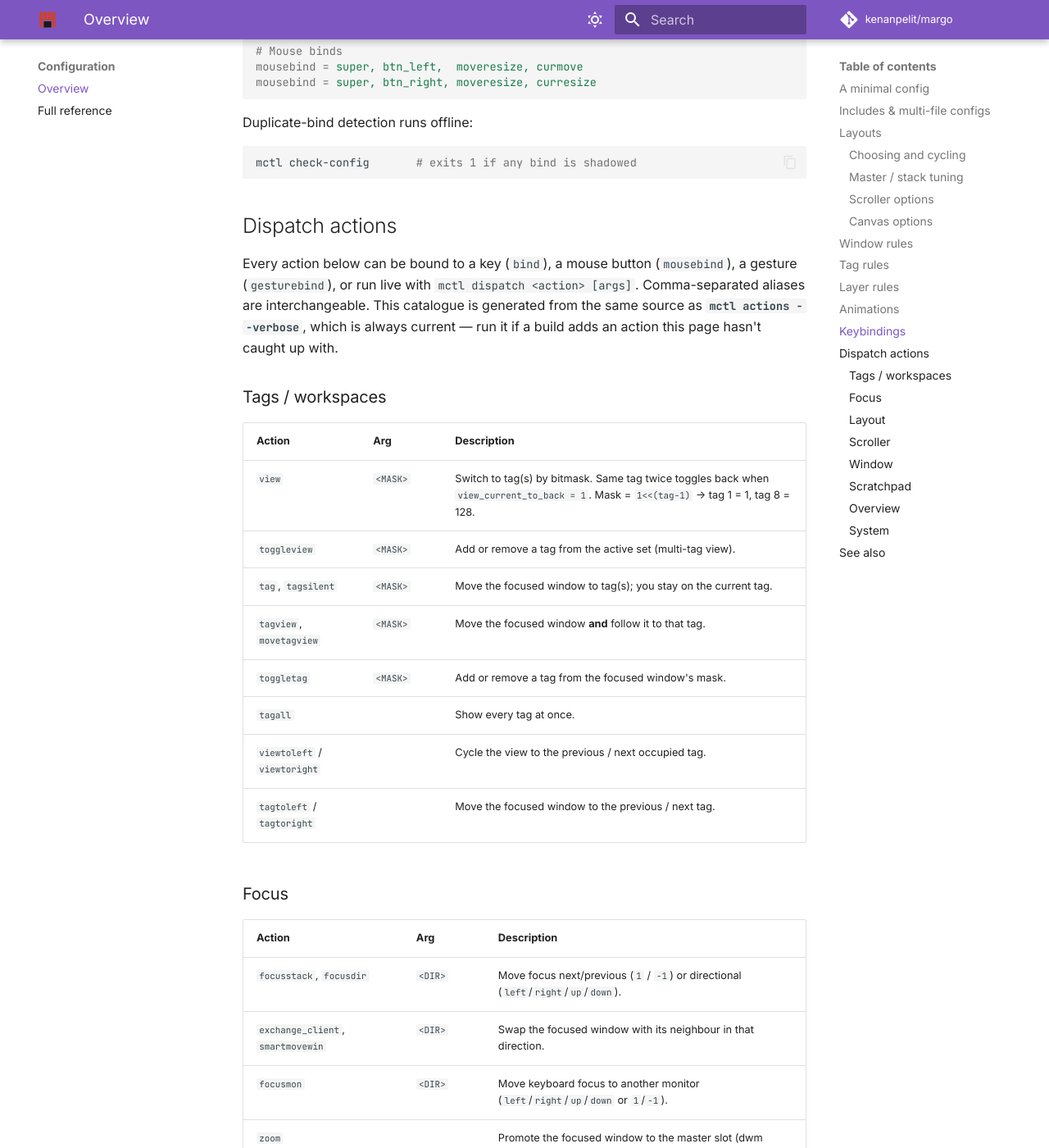
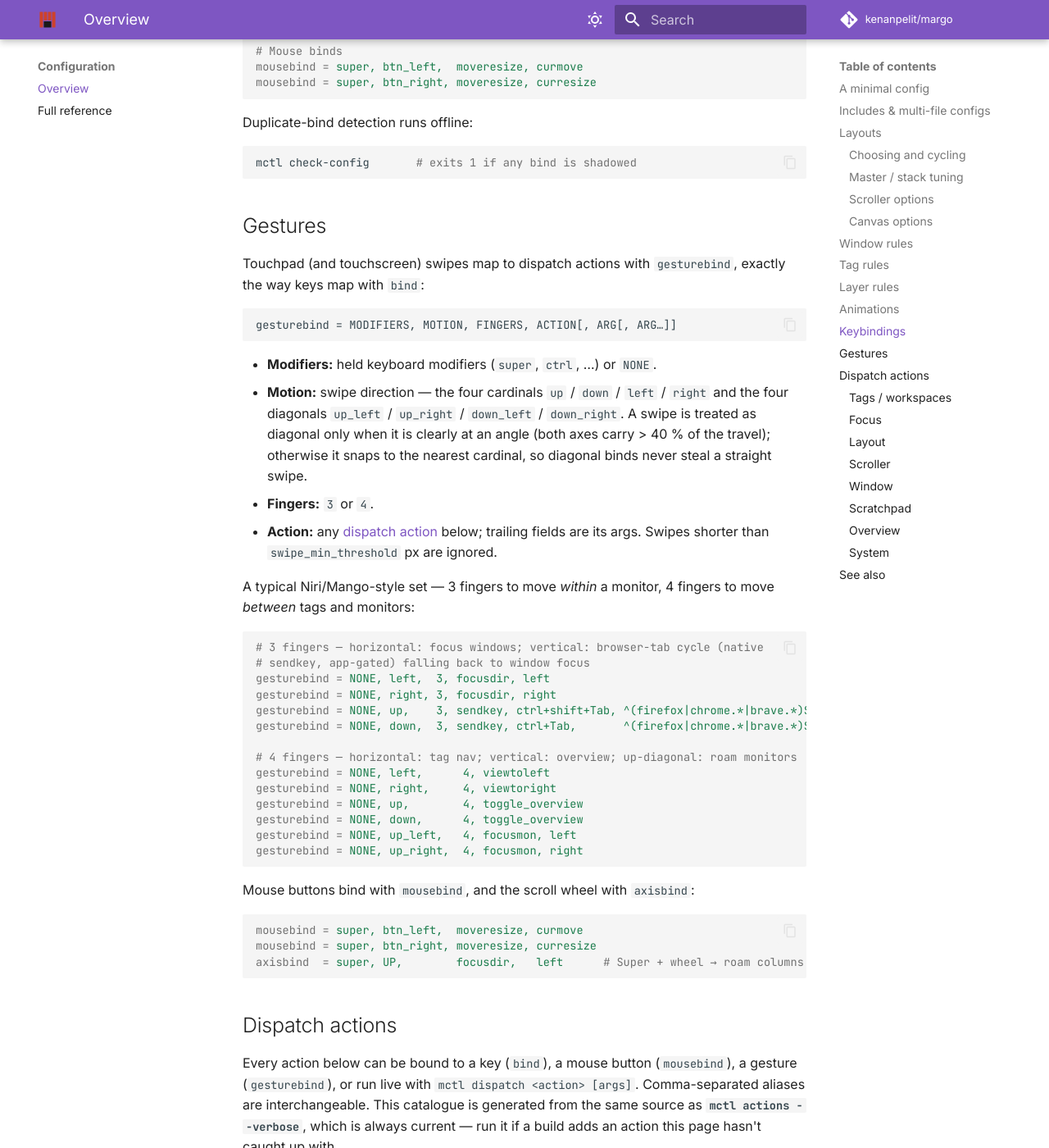
Before and after one commit to kenanpelit/margo, an MkDocs documentation site: the page built from docs/configuration.md, in a window 1280 px wide and 1400 px high, scrolled down 6453 px. Shown: the whole window at 82% size. Built offline with MkDocs 1.6.1 and Material for MkDocs 9.7.7, drawn with Linux system fonts in a browser that asks for light colours; comment, search, counter and statistics services are not loaded; some of the changed text lies outside the part shown.

Commit message:
docs(site): add Gestures section + focusapp/summon operators + sendkey
configuration.md gains a Gestures section (gesturebind grammar, motion +
diagonal reference, swipe_min_threshold, a full 3/4-finger example set with the
4-finger up-diagonal monitor-roam, plus mousebind/axisbind). The dispatch
catalogue gains focusapp, summon's [OP] operator + cycling, sendkey, and
cyclekblayout — mirrors the wiki.

Co-Authored-By: Claude Opus 4.8 <noreply@anthropic.com>

````diff
--- a/docs/configuration.md
+++ b/docs/configuration.md
@@ -258,6 +258,53 @@ Duplicate-bind detection runs offline:
 mctl check-config       # exits 1 if any bind is shadowed
 ```
 
+## Gestures
+
+Touchpad (and touchscreen) swipes map to dispatch actions with `gesturebind`,
+exactly the way keys map with `bind`:
+
+```
+gesturebind = MODIFIERS, MOTION, FINGERS, ACTION[, ARG[, ARG…]]
+```
+
+- **Modifiers:** held keyboard modifiers (`super`, `ctrl`, …) or `NONE`.
+- **Motion:** swipe direction — the four cardinals `up` / `down` / `left` /
+  `right` and the four diagonals `up_left` / `up_right` / `down_left` /
+  `down_right`. A swipe is treated as diagonal only when it is clearly at an
+  angle (both axes carry > 40 % of the travel); otherwise it snaps to the
+  nearest cardinal, so diagonal binds never steal a straight swipe.
+- **Fingers:** `3` or `4`.
+- **Action:** any [dispatch action](#dispatch-actions) below; trailing fields
+  are its args. Swipes shorter than `swipe_min_threshold` px are ignored.
+
+A typical Niri/Mango-style set — 3 fingers to move *within* a monitor, 4 fingers
+to move *between* tags and monitors:
+
+```ini
+# 3 fingers — horizontal: focus windows; vertical: browser-tab cycle (native
+# sendkey, app-gated) falling back to window focus
+gesturebind = NONE, left,  3, focusdir, left
+gesturebind = NONE, right, 3, focusdir, right
+gesturebind = NONE, up,    3, sendkey, ctrl+shift+Tab, ^(firefox|chrome.*|brave.*)$, focusdir:up
+gesturebind = NONE, down,  3, sendkey, ctrl+Tab,       ^(firefox|chrome.*|brave.*)$, focusdir:down
+
+# 4 fingers — horizontal: tag nav; vertical: overview; up-diagonal: roam monitors
+gesturebind = NONE, left,      4, viewtoleft
+gesturebind = NONE, right,     4, viewtoright
+gesturebind = NONE, up,        4, toggle_overview
+gesturebind = NONE, down,      4, toggle_overview
+gesturebind = NONE, up_left,   4, focusmon, left
+gesturebind = NONE, up_right,  4, focusmon, right
+```
+
+Mouse buttons bind with `mousebind`, and the scroll wheel with `axisbind`:
+
+```ini
+mousebind = super, btn_left,  moveresize, curmove
+mousebind = super, btn_right, moveresize, curresize
+axisbind  = super, UP,        focusdir,   left      # Super + wheel → roam columns
+```
+
 ## Dispatch actions
 
 Every action below can be bound to a key (`bind`), a mouse button (`mousebind`), a gesture (`gesturebind`), or run live with `mctl dispatch <action> [args]`. Comma-separated aliases are interchangeable. This catalogue is generated from the same source as **`mctl actions --verbose`**, which is always current — run it if a build adds an action this page hasn't caught up with.
@@ -322,7 +369,8 @@ Every action below can be bound to a key (`bind`), a mouse button (`mousebind`),
 | Action | Arg | Description |
 | --- | --- | --- |
 | `toggle_named_scratchpad` | `<APPID> <TITLE\|none> <SPAWN>` | Show/hide a named scratchpad; spawn it if absent. Pairs with `windowrule isnamedscratchpad:1`. |
-| `summon`, `bring_here` | `<APPID> <TITLE\|none> <SPAWN>` | Bring a matching app to the current tag, or launch it if not running. |
+| `summon`, `bring_here` | `<APPID> <TITLE\|none> <SPAWN> [OP]` | Bring a matching app **to the current tag**, or launch it if not running. Repeated presses cycle through every match (run-or-raise). `OP` (optional 4th field) combines appid+title: `and` (default) / `or` / `difference` (appid but not title). |
+| `focusapp`, `raiseapp` | `<APPID> <TITLE\|none> <SPAWN> [OP]` | Run-or-raise counterpart to `summon`: focus the app **where it is** (switch to its tag/monitor), cycling instances; launch if none match. Same matching + `OP` operator. |
 | `toggle_scratchpad` | | Toggle every anonymous scratchpad on the focused monitor. |
 | `unscratchpad`, `exit_scratchpad` | | Emergency reset of the focused window's scratchpad/floating/fullscreen state. |
 
@@ -339,6 +387,8 @@ Every action below can be bound to a key (`bind`), a mouse button (`mousebind`),
 | Action | Arg | Description |
 | --- | --- | --- |
 | `spawn` | `<COMMAND>` | Run a shell command (through `sh -c`). |
+| `sendkey` | `<COMBO>[,<APPID-REGEX>][,<FALLBACK>]` | Inject a synthetic key combo into the focused window. Optional app-id gate restricts it to matching windows; optional fallback action fires otherwise (e.g. `focusdir:up`). Great for gestures that send browser shortcuts. |
+| `cyclekblayout`, `cycle_kb_layout` | | Cycle the keyboard to the next configured xkb layout. |
 | `run_script`, `rhai-eval` | `<PATH>` | Evaluate a Rhai script against the live compositor. |
 | `screenshot` / `screenshot-window` / `screenshot-region` / `screenshot-output` | | Capture output / window / region → editor → file (via `mscreenshot`). |
 | `reload`, `reload_config` | | Reload `~/.config/margo/config.conf` in place. |
````
